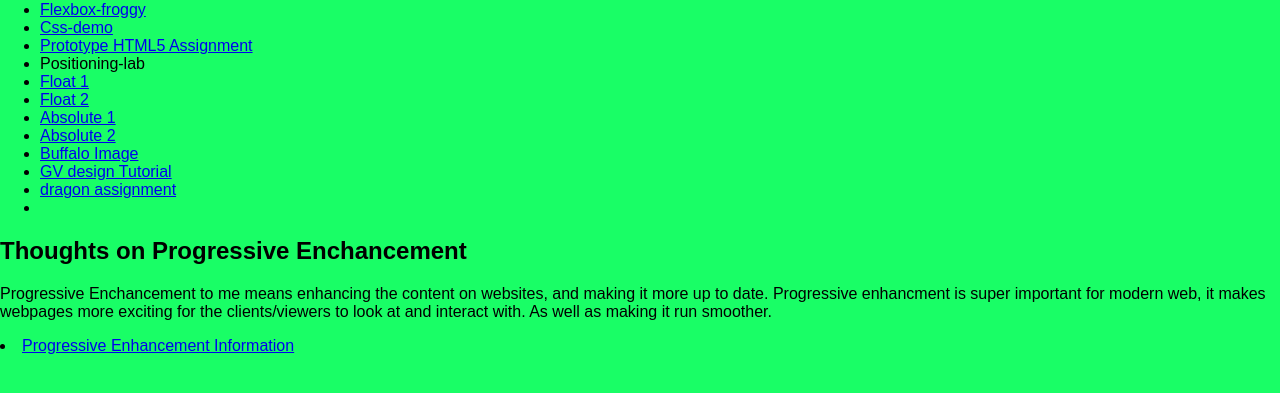
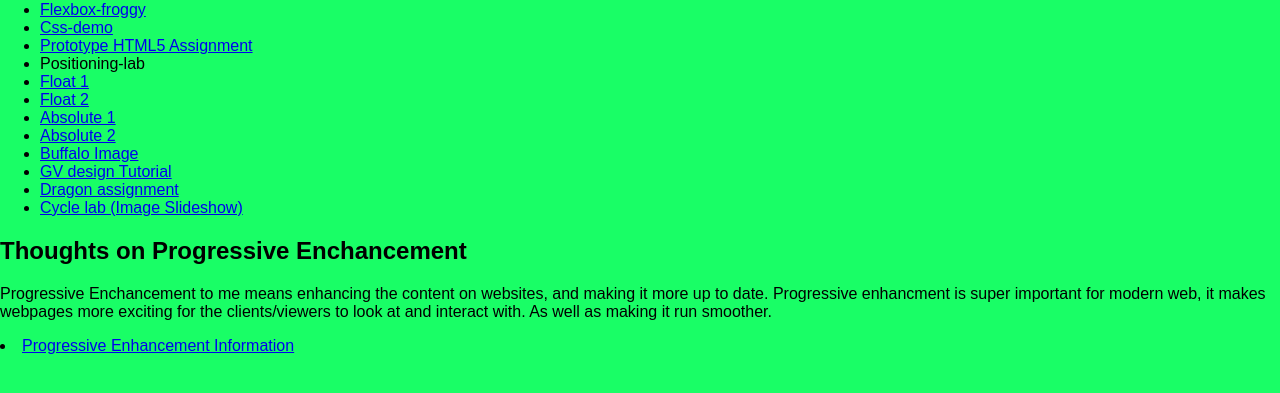
Before and after one commit to hrhollingsworth/ifsc-1310, a plain HTML site: page index.html in a window 1280 px wide. Shown: the part 79-472 px from the top of the page. Drawn offline with Linux system fonts and the light colour scheme.

Commit message:
cycle lab

```diff
--- a/index.html
+++ b/index.html
@@ -24,8 +24,8 @@
       <li><a href="positioning-lab/absolute-2.html">Absolute 2</a></li>
       <li><a href="assets/img/buffalo.png">Buffalo Image</a></li>
       <li><a href="assets/img/gravitdesigner.jpg">GV design Tutorial</a></li>
-      <li><a href="dragon/index.html">dragon assignment</a></li>
-      <li><a href="cycle/index.html"></a></li>
+      <li><a href="dragon/index.html">Dragon assignment</a></li>
+      <li><a href="cycle/index.html">Cycle lab (Image Slideshow)</a></li>
     </li>
     </ul>
       <h2>Thoughts on Progressive Enchancement</h2>
```
